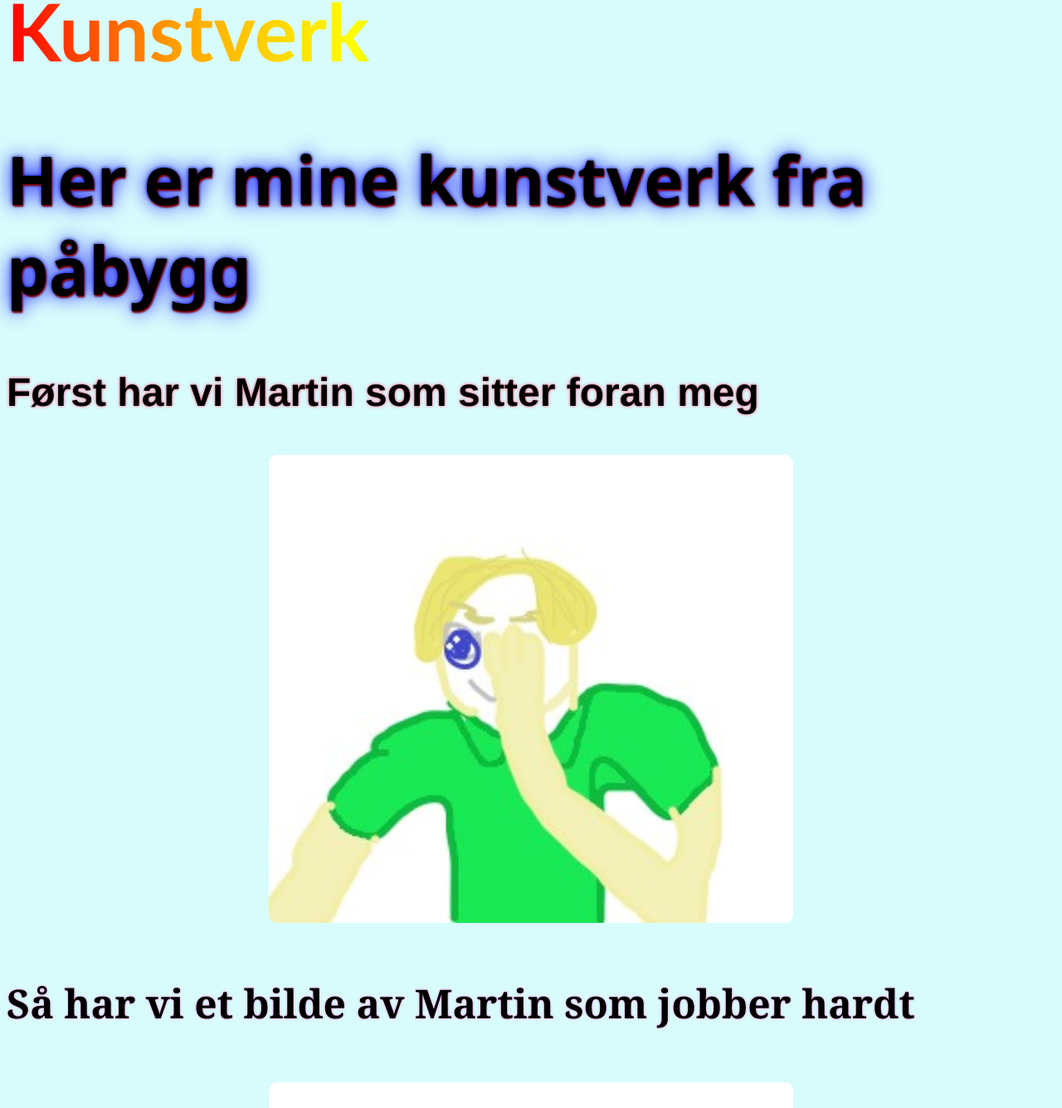
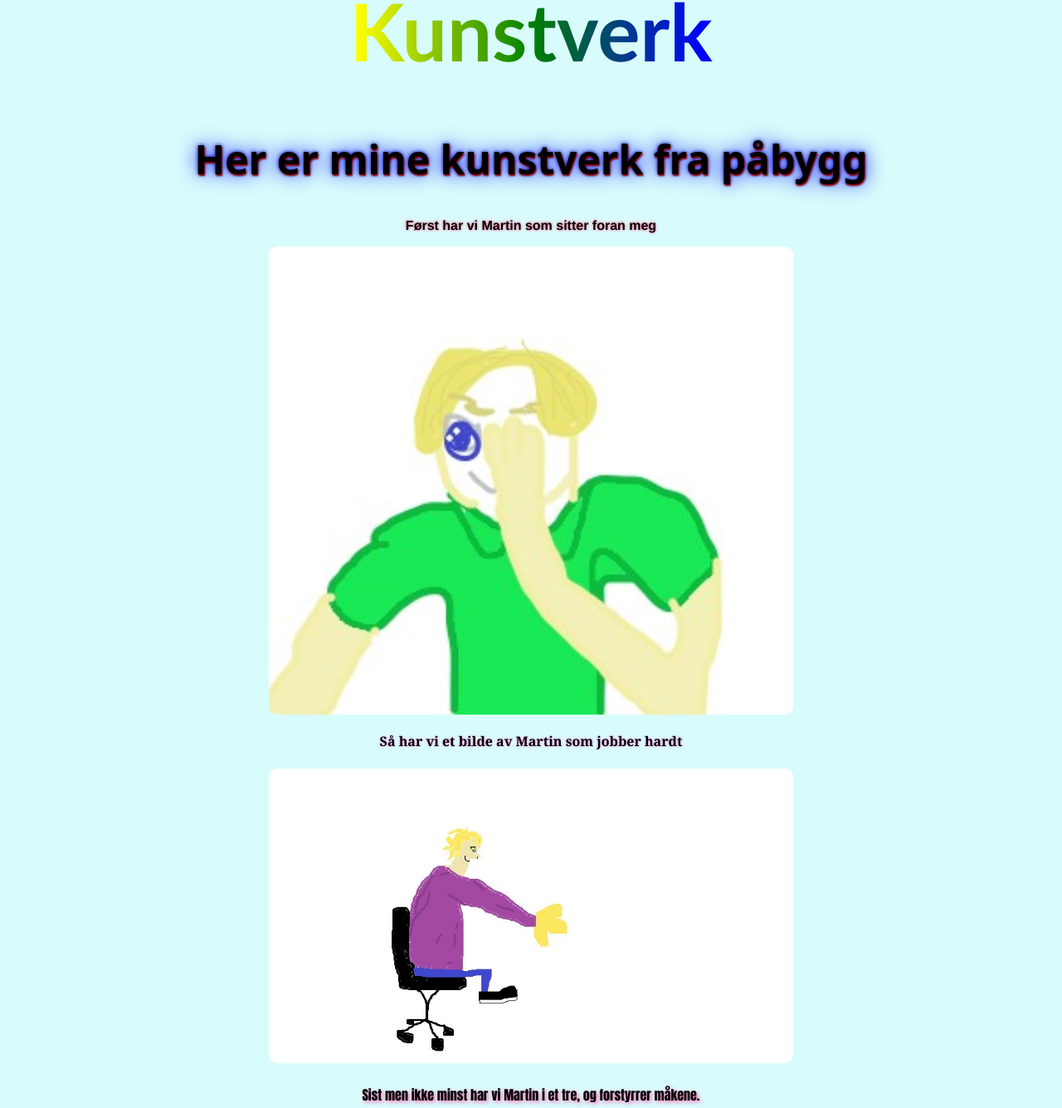
Before and after one commit to jeanettee8/tegninger, a plain HTML site: page index.html in a window 1280 px wide. Shown: the part 85-1420 px from the top of the page at 83% size. Drawn offline with Linux system fonts and the light colour scheme.

Commit message:
text-align:center and font-size

```diff
--- a/style.css
+++ b/style.css
@@ -17,28 +17,33 @@ h1 {
   -webkit-background-clip: text;
   font-family: "Gill Sans", "Gill Sans MT", Calibri, "Trebuchet MS", sans-serif;
   font-size: 6rem;
+  text-align: center;
 }
 h2 {
-  font-size: 5rem;
+  font-size: 3rem;
   font-family: system-ui, -apple-system, BlinkMacSystemFont, "Segoe UI", Roboto,
     Oxygen, Ubuntu, Cantarell, "Open Sans", "Helvetica Neue", sans-serif;
   text-shadow: 1px 2px 2px darkred, 0 0 25px blue, 0 0 5px darkblue;
+  text-align: center;
 }
 /* make border to h3-5 */
 h3 {
-  font-size: 3rem;
+  font-size: 1rem;
   font-family: "Franklin Gothic Medium", "Arial Narrow", Arial, sans-serif;
   text-shadow: 0 0 3px #e6658e, 0 0 5px #f6b4c9;
+  text-align: center;
 }
 h4 {
-  font-size: 3rem;
+  font-size: 1rem;
   font-family: Cambria, Cochin, Georgia, Times, "Times New Roman", serif;
   text-shadow: 0 0 3px #f87de4;
+  text-align: center;
 }
 h5 {
-  font-size: 3rem;
+  font-size: 1rem;
   font-family: Impact, Haettenschweiler, "Arial Narrow Bold", sans-serif;
   text-shadow: 2px 2px 5px hotpink;
+  text-align: center;
 }
 
 img {
@@ -47,5 +52,5 @@ img {
   margin-right: auto;
   width: 50%;
   border-radius: 10px;
-  size: 10rem;
+  size: 8rem;
 }
```
